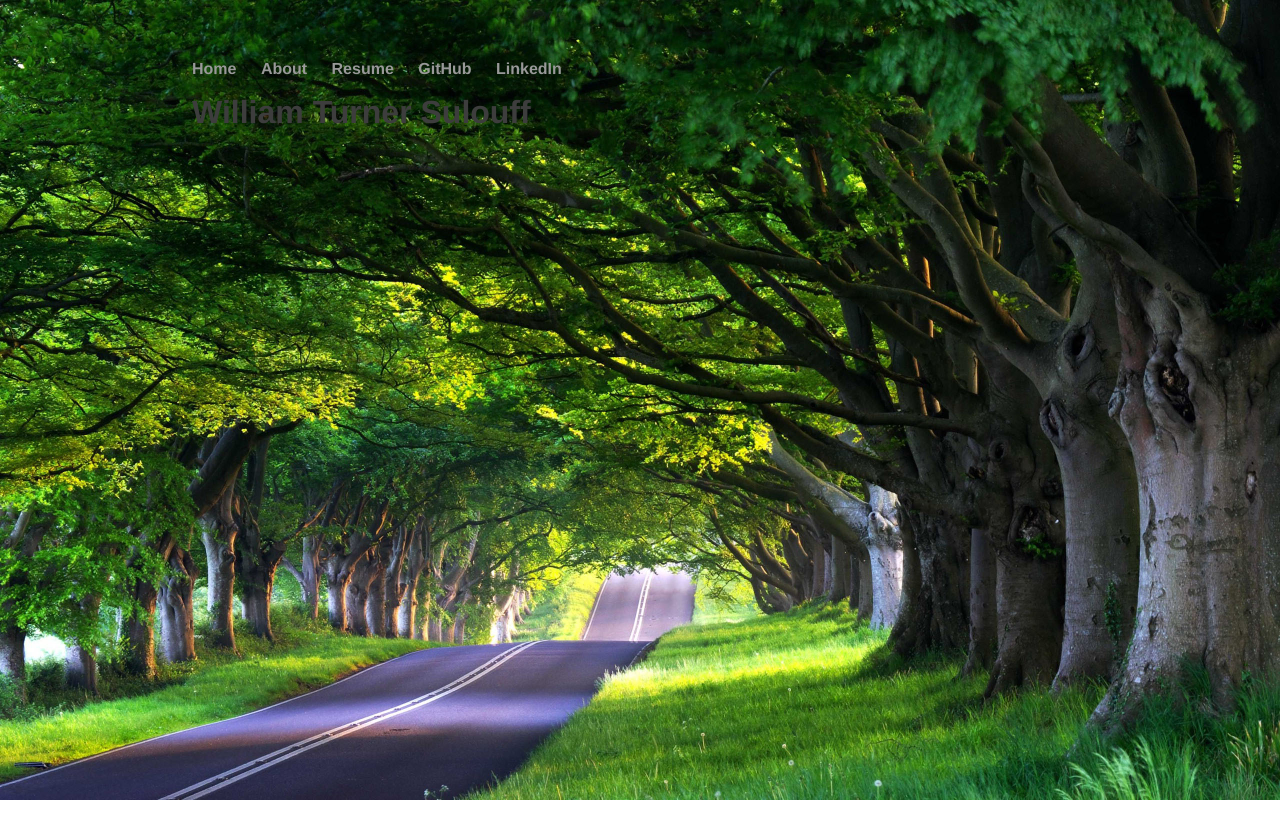
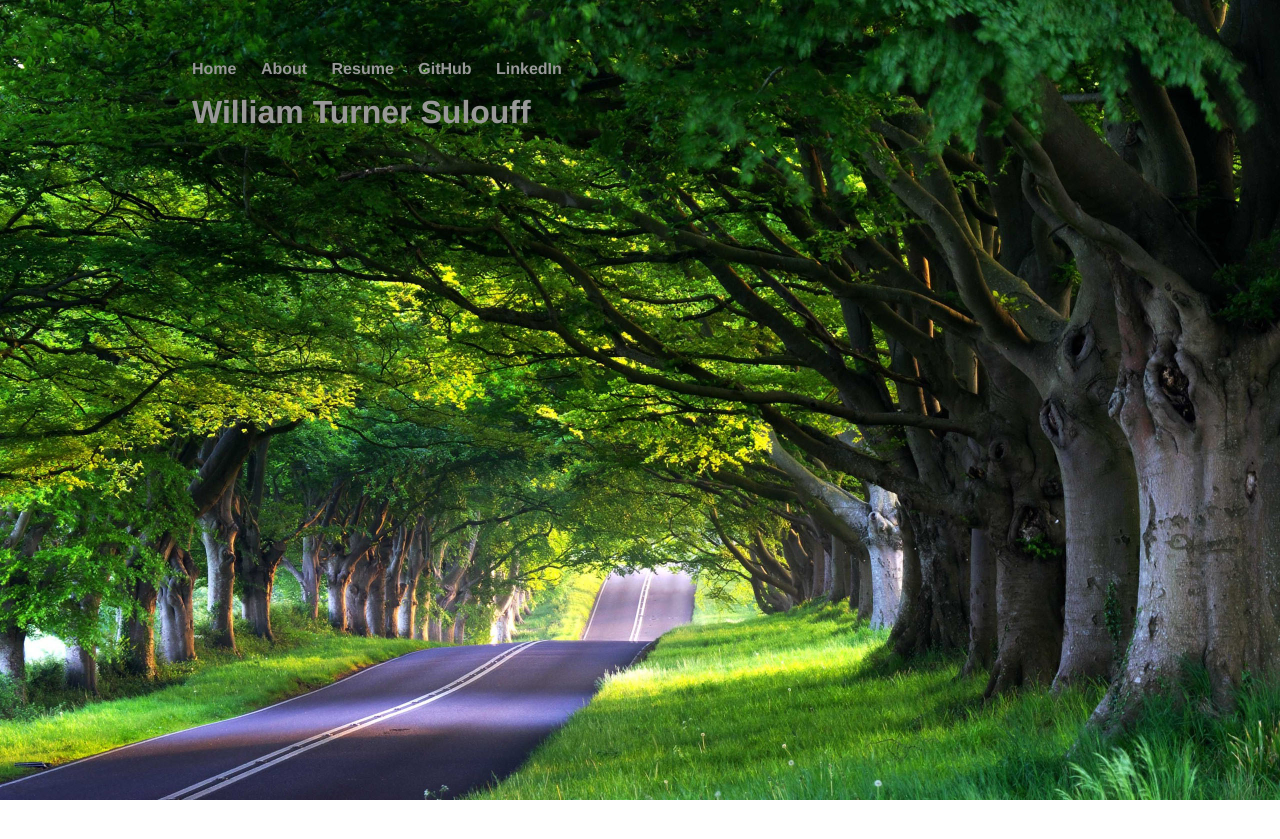
Before and after one commit to apex944/apex944.github.io, a Jekyll site: the page index.html, which Jekyll copies as it is, in a window 1280 px wide. Shown: the top 839 px of the page. Built offline with Jekyll 4.4.1, drawn with Linux system fonts in a browser that asks for light colours.

Commit message:
updated cv2

```diff
--- a/css/main.css
+++ b/css/main.css
@@ -66,7 +66,7 @@ ul.posts li {
     font-family:'Helvetica', 'Arial', 'Sans-Serif';
     padding: 0px;
     font-weight: bold;
-    color: rgb(61, 61, 61);
+    color: #999;
 }
 .cv1 {
     font-family:'Helvetica', 'Arial', 'Sans-Serif';
```
